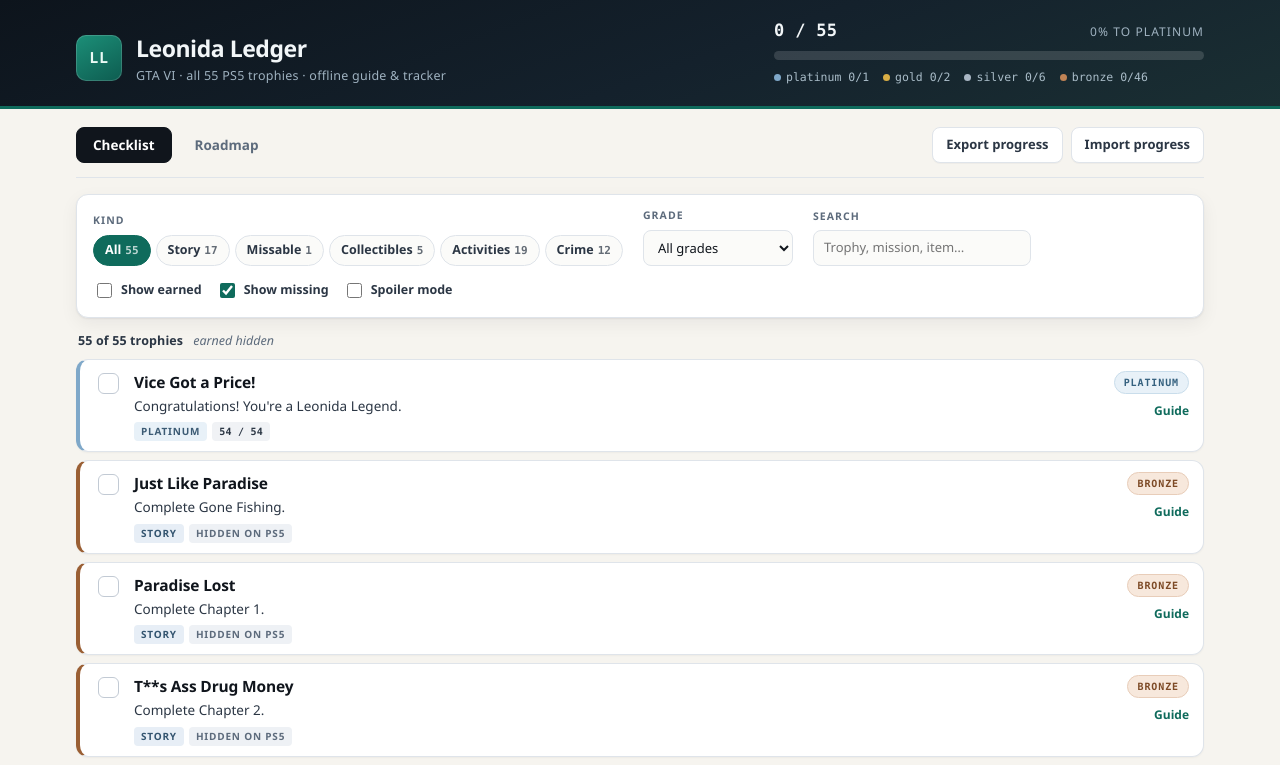
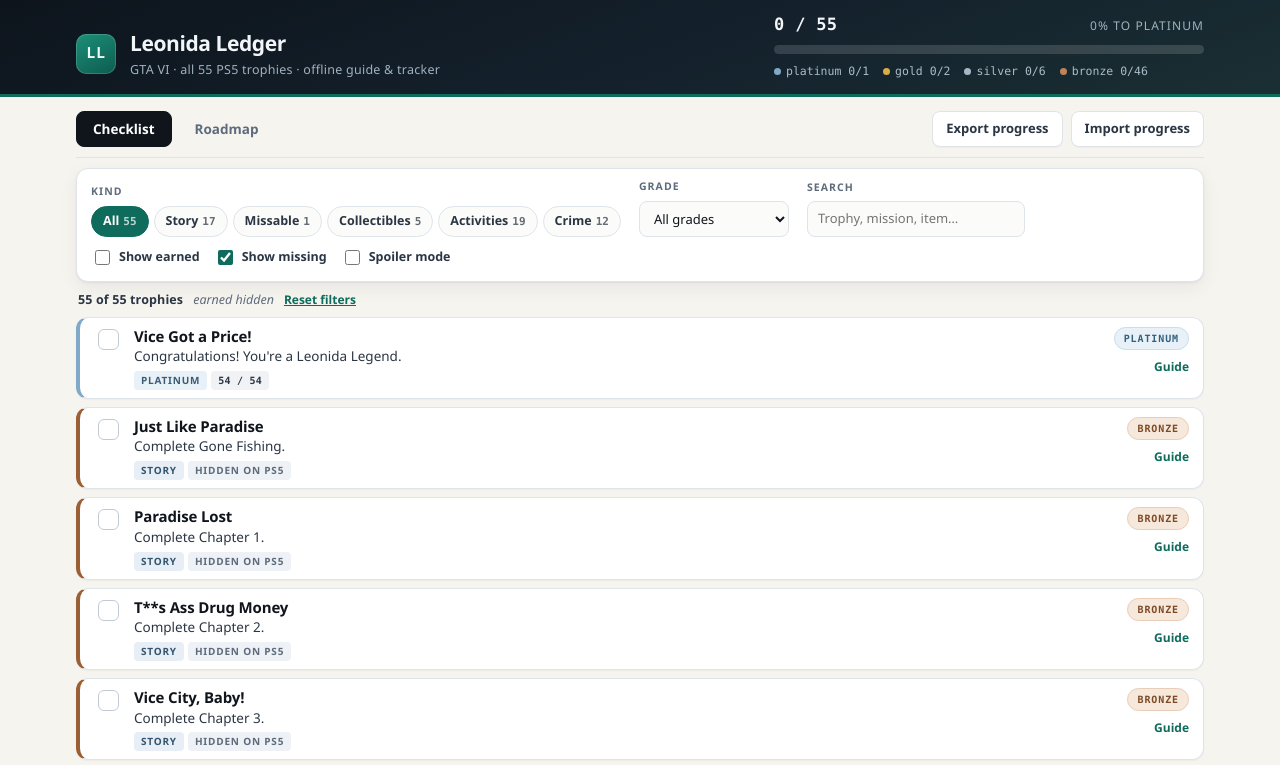
Before and after one commit to levikasep12/gta6-trophy-guide-01, a plain HTML site: page app/index.html in a window 1280 px wide. Both pictures are taken after a click on the label "Show earned". Shown: the top 765 px of the page. Drawn offline with Linux system fonts and the light colour scheme.

Commit message:
Polish: composable kind filters, reset control, denser cover layout
Kind chips now combine (e.g. Story + Missable), a reset-filters link appears
whenever a filter is active, and an open guide is highlighted. Tightened the
masthead and trophy rows so the cover framing shows more graded rows with the
guide and its sources in view. Re-took all four screenshots.

```diff
--- a/app/app.js
+++ b/app/app.js
@@ -3,8 +3,12 @@ import { initTracker, isEarned, exportProgress, importProgress } from './tracker
 import {
   kindFilters,
   countForKind,
+  activeKinds,
+  toggleKind,
+  setSingleKind,
+  clearFilters,
+  hasActiveFilters,
   getFilterState,
-  setKind,
   setGrade,
   setSearch,
   setShowEarned,
@@ -36,6 +40,7 @@ const els = {
   platinumTips: document.getElementById('platinum-tips'),
   exportButton: document.getElementById('export-button'),
   importInput: document.getElementById('import-input'),
+  resetFilters: document.getElementById('reset-filters'),
   checklistView: document.getElementById('checklist-view'),
   roadmapView: document.getElementById('roadmap-view'),
 };
@@ -72,20 +77,20 @@ function isTicked(trophy) {
 }
 
 function renderKindChips() {
-  const current = getFilterState().kind;
+  const selected = activeKinds();
   els.kindFilters.replaceChildren(
     ...kindFilters().map((filter) => {
       const button = document.createElement('button');
       button.type = 'button';
       button.className = 'chip';
-      button.setAttribute('aria-pressed', String(filter.id === current));
+      button.setAttribute('aria-pressed', String(selected.has(filter.id)));
       button.append(document.createTextNode(filter.label));
       const count = document.createElement('span');
       count.className = 'chip-count';
       count.textContent = String(countForKind(filter.id, data.trophies));
       button.append(count);
       button.addEventListener('click', () => {
-        setKind(filter.id);
+        toggleKind(filter.id);
         render();
       });
       return button;
@@ -101,6 +106,7 @@ function render() {
   renderTrophyList(visible, els.list, render);
   els.resultCount.textContent = `${visible.length} of ${data.trophies.length} trophies`;
   els.filterNote.textContent = activeFilterNote();
+  els.resetFilters.hidden = !hasActiveFilters();
   els.empty.hidden = visible.length > 0;
 
   renderRoadmap({
@@ -112,7 +118,7 @@ function render() {
     onPickTrophy: (trophy) => {
       showView('checklist');
       openGuide(trophy.id);
-      setKind('all');
+      setSingleKind('all');
       setSearch('');
       els.search.value = '';
       render();
@@ -165,6 +171,15 @@ function wireControls() {
     render();
   });
 
+  els.resetFilters.addEventListener('click', () => {
+    clearFilters();
+    els.gradeFilter.value = 'all';
+    els.search.value = '';
+    els.showEarned.checked = true;
+    els.showMissing.checked = true;
+    render();
+  });
+
   els.exportButton.addEventListener('click', () => exportProgress(data.trophies));
 
   els.importInput.addEventListener('change', async () => {
--- a/app/filters.js
+++ b/app/filters.js
@@ -11,7 +11,7 @@ const KIND_FILTERS = [
 ];
 
 let state = {
-  kind: 'all',
+  kinds: new Set(['all']),
   grade: 'all',
   search: '',
   showEarned: true,
@@ -27,8 +27,39 @@ export function kindFilters() {
   return KIND_FILTERS;
 }
 
-export function setKind(kind) {
-  state = { ...state, kind };
+export function activeKinds() {
+  return state.kinds;
+}
+
+// Kind chips compose: picking Story then Missable shows both groups, and All clears the rest.
+export function toggleKind(kind) {
+  const next = new Set(state.kinds);
+  if (kind === 'all') {
+    state = { ...state, kinds: new Set(['all']) };
+    return;
+  }
+  next.delete('all');
+  if (next.has(kind)) next.delete(kind);
+  else next.add(kind);
+  state = { ...state, kinds: next.size ? next : new Set(['all']) };
+}
+
+export function setSingleKind(kind) {
+  state = { ...state, kinds: kind === 'all' ? new Set(['all']) : new Set([kind]) };
+}
+
+export function clearFilters() {
+  state = { ...state, kinds: new Set(['all']), grade: 'all', search: '', showEarned: true, showMissing: true };
+}
+
+export function hasActiveFilters() {
+  return (
+    !state.kinds.has('all') ||
+    state.grade !== 'all' ||
+    Boolean(state.search) ||
+    !state.showEarned ||
+    !state.showMissing
+  );
 }
 
 export function setGrade(grade) {
@@ -57,10 +88,13 @@ export function countForKind(kind, trophies) {
   return trophies.filter((t) => t.kind === kind).length;
 }
 
-function matchesKind(trophy, kind) {
-  if (kind === 'all') return true;
-  if (kind === 'missable') return trophy.missable === true;
-  return trophy.kind === kind;
+function matchesKind(trophy, kinds) {
+  if (kinds.has('all')) return true;
+  for (const kind of kinds) {
+    if (kind === 'missable' && trophy.missable === true) return true;
+    if (kind === trophy.kind) return true;
+  }
+  return false;
 }
 
 function matchesGrade(trophy, grade) {
@@ -85,7 +119,7 @@ function matchesEarnedToggle(trophy) {
 export function visibleTrophies(trophies) {
   return trophies.filter(
     (trophy) =>
-      matchesKind(trophy, state.kind) &&
+      matchesKind(trophy, state.kinds) &&
       matchesGrade(trophy, state.grade) &&
       matchesSearch(trophy, state.search) &&
       matchesEarnedToggle(trophy),
@@ -99,7 +133,7 @@ export function isSpoilerMasked(trophy) {
 
 export function activeFilterNote() {
   const notes = [];
-  if (state.kind !== 'all') notes.push(`kind: ${state.kind}`);
+  if (!state.kinds.has('all')) notes.push(`kind: ${[...state.kinds].join(' + ')}`);
   if (state.grade !== 'all') notes.push(`grade: ${state.grade}`);
   if (state.search) notes.push(`search: “${state.search}”`);
   if (!state.showEarned) notes.push('earned hidden');
--- a/app/index.html
+++ b/app/index.html
@@ -73,13 +73,13 @@
           <input type="checkbox" id="show-missing" checked>
           <span>Show missing</span>
         </label>
-        <label class="switch spoiler-switch">
+        <label class="switch spoiler-switch" title="Mask story trophy names and descriptions until they are earned">
           <input type="checkbox" id="spoiler-toggle">
           <span>Spoiler mode</span>
         </label>
       </div>
     </div>
-    <p class="result-line"><span id="result-count">55 trophies</span><span id="filter-note" class="filter-note"></span></p>
+    <p class="result-line"><span id="result-count">55 trophies</span><span id="filter-note" class="filter-note"></span><button type="button" id="reset-filters" class="reset-filters" hidden>Reset filters</button></p>
     <div id="trophy-list" class="trophy-list"></div>
     <p id="empty-state" class="empty-state" hidden>No trophy matches these filters. Clear the search or switch a filter off.</p>
   </section>
--- a/app/style.css
+++ b/app/style.css
@@ -60,7 +60,7 @@ button, input, select { font: inherit; color: inherit; }
 .masthead-inner {
   max-width: 1180px;
   margin: 0 auto;
-  padding: 18px 26px 20px;
+  padding: 12px 26px 14px;
   display: flex;
   align-items: flex-end;
   justify-content: space-between;
@@ -70,8 +70,8 @@ button, input, select { font: inherit; color: inherit; }
 .brand { display: flex; align-items: center; gap: 14px; }
 
 .brand-mark {
-  width: 46px;
-  height: 46px;
+  width: 40px;
+  height: 40px;
   flex: none;
   display: grid;
   place-items: center;
@@ -85,7 +85,7 @@ button, input, select { font: inherit; color: inherit; }
   box-shadow: inset 0 0 0 1px rgba(255, 255, 255, .16);
 }
 
-.brand-text h1 { font-size: 23px; font-weight: 700; letter-spacing: -.02em; }
+.brand-text h1 { font-size: 21px; font-weight: 700; letter-spacing: -.02em; }
 .brand-text p { margin: 2px 0 0; font-size: 12.5px; color: #9fb2c0; letter-spacing: .02em; }
 
 .tally { width: 430px; max-width: 46vw; }
@@ -139,7 +139,7 @@ button, input, select { font: inherit; color: inherit; }
 .shell {
   max-width: 1180px;
   margin: 0 auto;
-  padding: 18px 26px 60px;
+  padding: 14px 26px 60px;
 }
 
 .topline {
@@ -147,9 +147,9 @@ button, input, select { font: inherit; color: inherit; }
   align-items: center;
   justify-content: space-between;
   gap: 18px;
-  padding-bottom: 14px;
+  padding-bottom: 10px;
   border-bottom: 1px solid var(--line);
-  margin-bottom: 16px;
+  margin-bottom: 10px;
 }
 
 .viewtabs { display: flex; gap: 6px; }
@@ -200,11 +200,11 @@ button, input, select { font: inherit; color: inherit; }
   display: flex;
   flex-wrap: wrap;
   align-items: flex-end;
-  gap: 14px 20px;
+  gap: 10px 18px;
   background: var(--card);
   border: 1px solid var(--line);
   border-radius: var(--radius);
-  padding: 13px 16px;
+  padding: 10px 14px;
   box-shadow: var(--shadow);
 }
 
@@ -279,7 +279,7 @@ input[type="search"] { min-width: 210px; }
   display: flex;
   align-items: baseline;
   gap: 10px;
-  margin: 14px 2px 8px;
+  margin: 9px 2px 7px;
   font-size: 12.5px;
   color: var(--muted);
 }
@@ -287,6 +287,19 @@ input[type="search"] { min-width: 210px; }
 #result-count { font-weight: 700; color: var(--ink-soft); letter-spacing: .01em; }
 
 .filter-note { font-style: italic; }
+
+.reset-filters {
+  border: 0;
+  background: none;
+  padding: 0;
+  color: var(--accent);
+  font-size: 12px;
+  font-weight: 700;
+  cursor: pointer;
+  text-decoration: underline;
+}
+
+.reset-filters[hidden] { display: none; }
 
 /* ---------- trophy list ---------- */
 
@@ -311,12 +324,15 @@ input[type="search"] { min-width: 210px; }
 .trophy.is-earned { background: #fbfcfa; }
 .trophy.is-earned .trophy-name { color: var(--muted); }
 
+.trophy.is-open { border-color: #b9cfc8; box-shadow: var(--shadow); }
+.trophy.is-open .disclose { color: var(--ink); }
+
 .trophy-head {
   display: grid;
   grid-template-columns: 30px 1fr auto;
   align-items: start;
   gap: 10px;
-  padding: 11px 14px 10px;
+  padding: 9px 14px 8px;
 }
 
 .check {
@@ -351,11 +367,11 @@ input[type="search"] { min-width: 210px; }
 
 .trophy-name-row { display: flex; align-items: baseline; flex-wrap: wrap; gap: 8px; }
 
-.trophy-name { font-size: 15.5px; font-weight: 700; letter-spacing: -.01em; }
+.trophy-name { font-size: 15px; font-weight: 700; letter-spacing: -.01em; line-height: 1.3; }
 
-.trophy-desc { margin: 2px 0 0; font-size: 13.5px; color: var(--ink-soft); }
+.trophy-desc { margin: 1px 0 0; font-size: 13.5px; color: var(--ink-soft); line-height: 1.4; }
 
-.trophy-tags { display: flex; flex-wrap: wrap; gap: 5px; margin-top: 6px; }
+.trophy-tags { display: flex; flex-wrap: wrap; gap: 4px; margin-top: 5px; align-items: center; }
 
 .tag {
   font-size: 10px;
--- a/app/trophy-list.js
+++ b/app/trophy-list.js
@@ -110,6 +110,7 @@ function buildCard(trophy, rerender) {
   side.append(grade);
 
   const isOpen = openGuides.has(trophy.id) && !masked;
+  if (isOpen) card.classList.add('is-open');
   const toggle = document.createElement('button');
   toggle.type = 'button';
   toggle.className = 'disclose';
```
Also changed, not shown: screenshots/1-cover.jpg, screenshots/2-guide.jpg, screenshots/3-roadmap.jpg, screenshots/4-spoiler.jpg.
